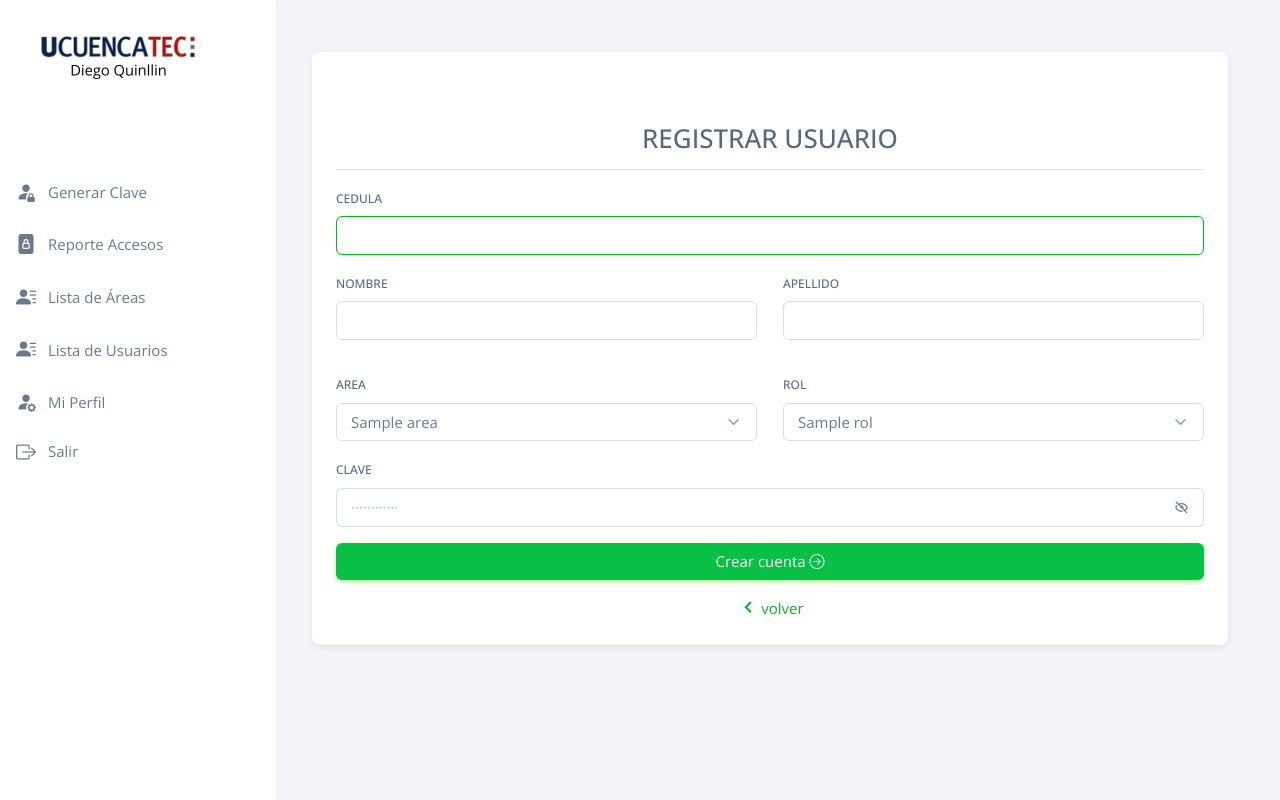
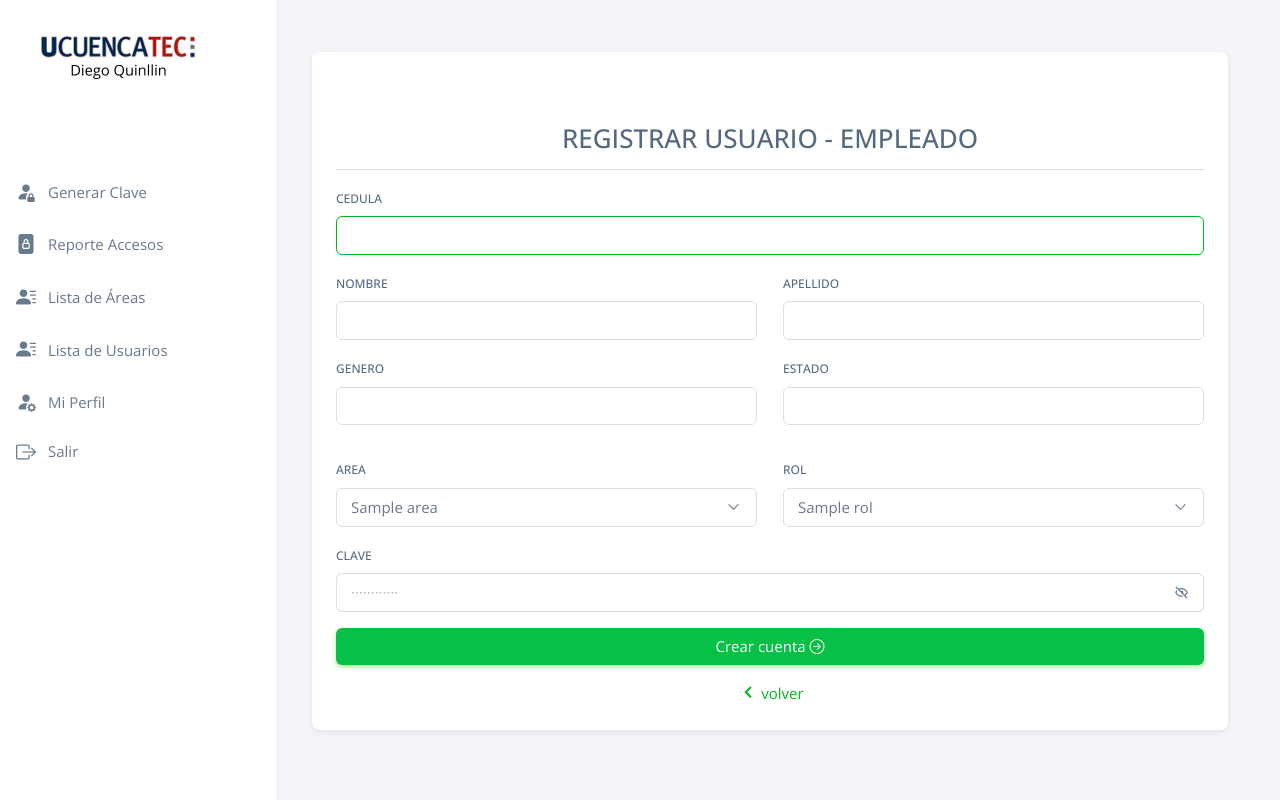
Before and after one commit to sebastianquinllin/proyecto, a Flask app: page /register-user in a window 1280 px wide. Run offline with Flask 3, Linux system fonts and the light colour scheme; the visitor is signed in with stand-in values (Sample User, id 1); tables that the repository leaves empty or names only in its code hold one stand-in row (values such as "Sample post"); data that the repository does not hold is empty; some libraries are stand-ins or nearby versions.

Commit message:
Modificacion CRUD
Modificacion dentro de CRUD para el backend como en frond para la realizacion de proceso.

```diff
--- a/my-app/controllers/funciones_home.py
+++ b/my-app/controllers/funciones_home.py
@@ -128,7 +128,7 @@ def lista_usuariosBD():
     try:
         with connectionBD() as conexion_MySQLdb:
             with conexion_MySQLdb.cursor(dictionary=True) as cursor:
-                querySQL = "SELECT id_usuario, cedula, nombre_usuario, apellido_usuario, id_area, id_rol FROM usuarios"
+                querySQL = "SELECT id_usuario, cedula, nombre_usuario, apellido_usuario, id_area, id_rol, estado FROM usuarios"
                 cursor.execute(querySQL,)
                 usuariosBD = cursor.fetchall()
         return usuariosBD
--- a/my-app/controllers/funciones_login.py
+++ b/my-app/controllers/funciones_login.py
@@ -11,7 +11,7 @@ import re
 from werkzeug.security import generate_password_hash
 
 
-def recibeInsertRegisterUser(cedula, name, surname, id_area, id_rol, pass_user):
+def recibeInsertRegisterUser(cedula, name, surname, genero, estado, id_area, id_rol, pass_user):
     respuestaValidar = validarDataRegisterLogin(
         cedula, name, surname, pass_user)
 
@@ -21,10 +21,10 @@ def recibeInsertRegisterUser(cedula, name, surname, id_area, id_rol, pass_user):
             with connectionBD() as conexion_MySQLdb:
                 with conexion_MySQLdb.cursor(dictionary=True) as mycursor:
                     sql = """
-                    INSERT INTO usuarios(cedula, nombre_usuario, apellido_usuario, id_area, id_rol, password)
-                    VALUES (%s, %s, %s, %s, %s, %s)
+                    INSERT INTO usuarios(cedula, nombre_usuario, apellido_usuario, genero, estado,  id_area, id_rol, password)
+                    VALUES (%s, %s, %s, %s, %s, %s, %s, %s)
                     """
-                    valores = (cedula, name, surname, id_area, id_rol, nueva_password)
+                    valores = (cedula, name, surname, genero, estado, id_area, id_rol, nueva_password)
                     mycursor.execute(sql, valores)
                     conexion_MySQLdb.commit()
                     resultado_insert = mycursor.rowcount
@@ -64,7 +64,7 @@ def info_perfil_session(id):
     try:
         with connectionBD() as conexion_MySQLdb:
             with conexion_MySQLdb.cursor(dictionary=True) as cursor:
-                querySQL = "SELECT id_usuario, nombre_usuario, apellido_usuario, cedula, id_area, id_rol FROM usuarios WHERE id_usuario = %s"
+                querySQL = "SELECT id_usuario, nombre_usuario, apellido_usuario, estado , genero, cedula, id_area, id_rol FROM usuarios WHERE id_usuario = %s"
                 cursor.execute(querySQL, (id,))
                 info_perfil = cursor.fetchall()
         return info_perfil
@@ -79,6 +79,8 @@ def procesar_update_perfil(data_form,id):
     cedula = data_form['cedula']
     nombre_usuario = data_form['name']
     apellido_usuario = data_form['surname']
+    estado = data_form['estado']
+    genero = data_form['genero']
     id_area = data_form['selectArea']
     id_rol= data_form['selectRol']
 
@@ -96,12 +98,14 @@ def procesar_update_perfil(data_form,id):
                         SET
                             nombre_usuario = %s,
                             apellido_usuario = %s,
+                            estado = %s,
+                            genero = %s,
                             id_area = %s,
                             id_rol = %s,
                             password = %s
                         WHERE id_usuario = %s
                     """
-                    params = (nombre_usuario,apellido_usuario, id_area, id_rol,
+                    params = (nombre_usuario,apellido_usuario, estado, genero, id_area, id_rol,
                                 nueva_password, id_user)
                     cursor.execute(querySQL, params)
                     conexion_MySQLdb.commit()
--- a/my-app/routers/router_login.py
+++ b/my-app/routers/router_login.py
@@ -53,12 +53,14 @@ def cpanelRegisterUserBD():
         cedula = request.form['cedula']
         name = request.form['name']
         surname = request.form['surname']
+        genero = request.form['genero']
+        estado = request.form['estado']
         id_area = request.form['selectArea']
         id_rol = request.form['selectRol']
         pass_user = request.form['pass_user']
 
         resultData = recibeInsertRegisterUser(
-            cedula, name, surname, id_area,id_rol,pass_user)
+            cedula, name, surname, genero, estado, id_area,id_rol,pass_user)
         if (resultData != 0):
             flash('la cuenta fue creada correctamente.', 'success')
             return redirect(url_for('inicio'))
--- a/my-app/templates/public/login/auth_register.html
+++ b/my-app/templates/public/login/auth_register.html
@@ -11,7 +11,7 @@
         <div class="card-body">
           <div class="app-brand justify-content-center">
             <div class="col-md-12">
-              <h3 class="text-center mt-5 mb-3">REGISTRAR USUARIO</h3>
+              <h3 class="text-center mt-5 mb-3">REGISTRAR USUARIO - EMPLEADO</h3>
               <hr />
             </div>
           </div>
@@ -54,9 +54,31 @@
                   required
                   autofocus />
               </div>
-
             </div>
-
+            <div class="row">
+              <div class="mb-3 col-md-6">
+                <label for="genero" class="form-label">
+                  Genero
+                </label>
+                <input
+                  type="text"
+                  class="form-control"
+                  name="genero"
+                  required
+                  autofocus />
+              </div>
+              <div class="mb-3 col-md-6">
+                <label for="estado" class="form-label">
+                  estado
+                </label>
+                <input
+                  type="text"
+                  class="form-control"
+                  name="estado"
+                  required
+                  autofocus />
+              </div>
+            </div>
             <div class="row">
               <div class="mt-3 col-md-6">
                 <label for="area" class="form-label">Area</label>
--- a/my-app/templates/public/usuarios/lista_usuarios.html
+++ b/my-app/templates/public/usuarios/lista_usuarios.html
@@ -25,6 +25,7 @@
             <th>Nombre</th>
             <th>Área</th>
             <th>Rol</th>
+            <th>Estado</th>
             <th>Acciones</th>
           </tr>
         </thead>
@@ -47,6 +48,7 @@
               {%endif%}
               {%endfor%}
             </td>
+            <td>{{ usuario.estado}}</td>
             <td>
               <a
                   href="/mi-perfil/{{usuario.id_usuario}}"
```
Also changed, not shown: my-app/templates/public/perfil/perfil.html (+18 -0 lines).
